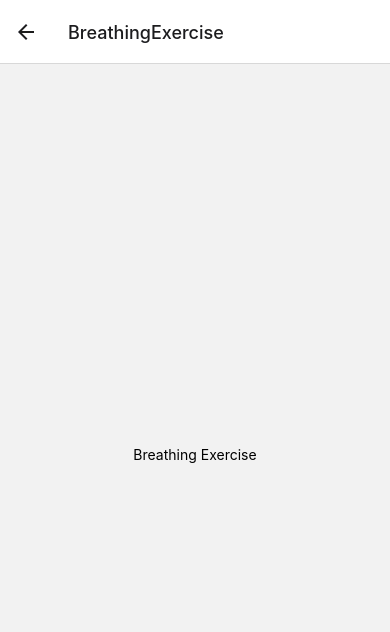
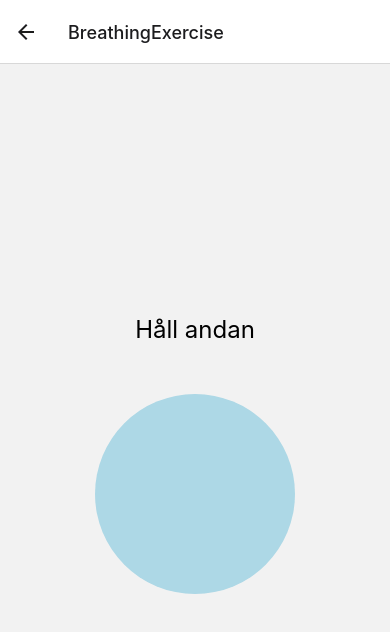
Before and after one commit to cathrinebjornberg/React-Native-Assignment1, a React Native app: screen /BreathingExercise in a window 390 px wide. Shown: the top 632 px of the page. Built offline with nearby package versions, Linux system fonts and the light colour scheme.

Commit message:
breathing works

```diff
--- a/package.json
+++ b/package.json
@@ -18,7 +18,8 @@
     "react-native": "0.74.5",
     "react-native-safe-area-context": "4.10.5",
     "react-native-screens": "3.31.1",
-    "expo-av": "~14.0.7"
+    "expo-av": "~14.0.7",
+    "expo-haptics": "~13.0.1"
   },
   "devDependencies": {
     "@babel/core": "^7.20.0",
--- a/screen/BreathingExercise.tsx
+++ b/screen/BreathingExercise.tsx
@@ -1,13 +1,127 @@
 import { NativeStackScreenProps } from "@react-navigation/native-stack";
-import { Text, View } from "react-native";
+import * as Haptics from "expo-haptics"; // Importera Haptics från Expo
+import React, { useEffect, useRef, useState } from "react";
+import { Animated, StyleSheet, Text, View } from "react-native";
 import { RootStackParamList } from "../App";
 
 type Props = NativeStackScreenProps<RootStackParamList, "BreathingExercise">;
 
-export default function BreathingExercise() {
+export default function BreathingExercise({ navigation }: Props) {
+  const animation = useRef(new Animated.Value(1)).current;
+  const [breathPhase, setBreathPhase] = useState("Andas in");
+
+  const breathTimes = {
+    inhale: 4000,
+    holdInhale: 4000,
+    exhale: 6000,
+    holdExhale: 2000,
+  };
+
+  useEffect(() => {
+    const phases = ["Andas in", "Håll andan", "Andas ut", "Håll andan"];
+    let cycleIndex = 0;
+
+    const startBreathingCycle = () => {
+      setBreathPhase(phases[cycleIndex]);
+
+      // Haptics.impactAsync(Haptics.ImpactFeedbackStyle.Medium);
+
+      switch (cycleIndex) {
+        case 0:
+          Haptics.impactAsync(Haptics.ImpactFeedbackStyle.Medium);
+
+          animation.setValue(1);
+          animateBall(1, 2, breathTimes.inhale, () => {
+            cycleIndex++;
+            setBreathPhase("Håll andan");
+            setTimeout(() => {
+              cycleIndex++;
+              startBreathingCycle();
+            }, breathTimes.holdInhale);
+          });
+          break;
+
+        case 1:
+          Haptics.impactAsync(Haptics.ImpactFeedbackStyle.Medium);
+          setTimeout(() => {
+            cycleIndex++;
+            setBreathPhase("Andas ut");
+            animateBall(2, 1, breathTimes.exhale, () => {
+              cycleIndex++;
+              startBreathingCycle();
+            });
+          }, breathTimes.holdInhale);
+          break;
+
+        case 2:
+          Haptics.impactAsync(Haptics.ImpactFeedbackStyle.Medium);
+          animateBall(2, 1, breathTimes.exhale, () => {
+            cycleIndex++;
+            setBreathPhase("Håll andan");
+            setTimeout(() => {
+              startBreathingCycle();
+            }, breathTimes.holdExhale);
+          });
+          break;
+
+        case 3:
+          Haptics.impactAsync(Haptics.ImpactFeedbackStyle.Medium);
+          setTimeout(() => {
+            cycleIndex = 0;
+            setBreathPhase("Andas in");
+            startBreathingCycle();
+          }, breathTimes.holdExhale);
+          break;
+      }
+    };
+
+    startBreathingCycle();
+
+    return () => {};
+  }, []);
+
+  const animateBall = (
+    fromSize: number,
+    toSize: number,
+    duration: number,
+    callback: () => void
+  ) => {
+    Animated.timing(animation, {
+      toValue: toSize,
+      duration: duration,
+      useNativeDriver: false,
+    }).start(() => {
+      if (callback) callback();
+    });
+  };
+
+  const ballSize = animation.interpolate({
+    inputRange: [1, 2],
+    outputRange: [100, 200],
+  });
+
   return (
-    <View style={{ flex: 1, justifyContent: "center", alignItems: "center" }}>
-      <Text>Breathing Exercise</Text>
+    <View style={styles.container}>
+      <Text style={styles.breathText}>{breathPhase}</Text>
+      <Animated.View
+        style={[styles.ball, { width: ballSize, height: ballSize }]}
+      />
     </View>
   );
 }
+
+const styles = StyleSheet.create({
+  container: {
+    flex: 1,
+    justifyContent: "center",
+    alignItems: "center",
+  },
+  ball: {
+    backgroundColor: "lightblue",
+    borderRadius: 100,
+  },
+  breathText: {
+    fontSize: 24,
+    marginBottom: 50,
+  },
+});
```
Also changed, not shown: 1 other file (tests, documents, lock files or other folders).
